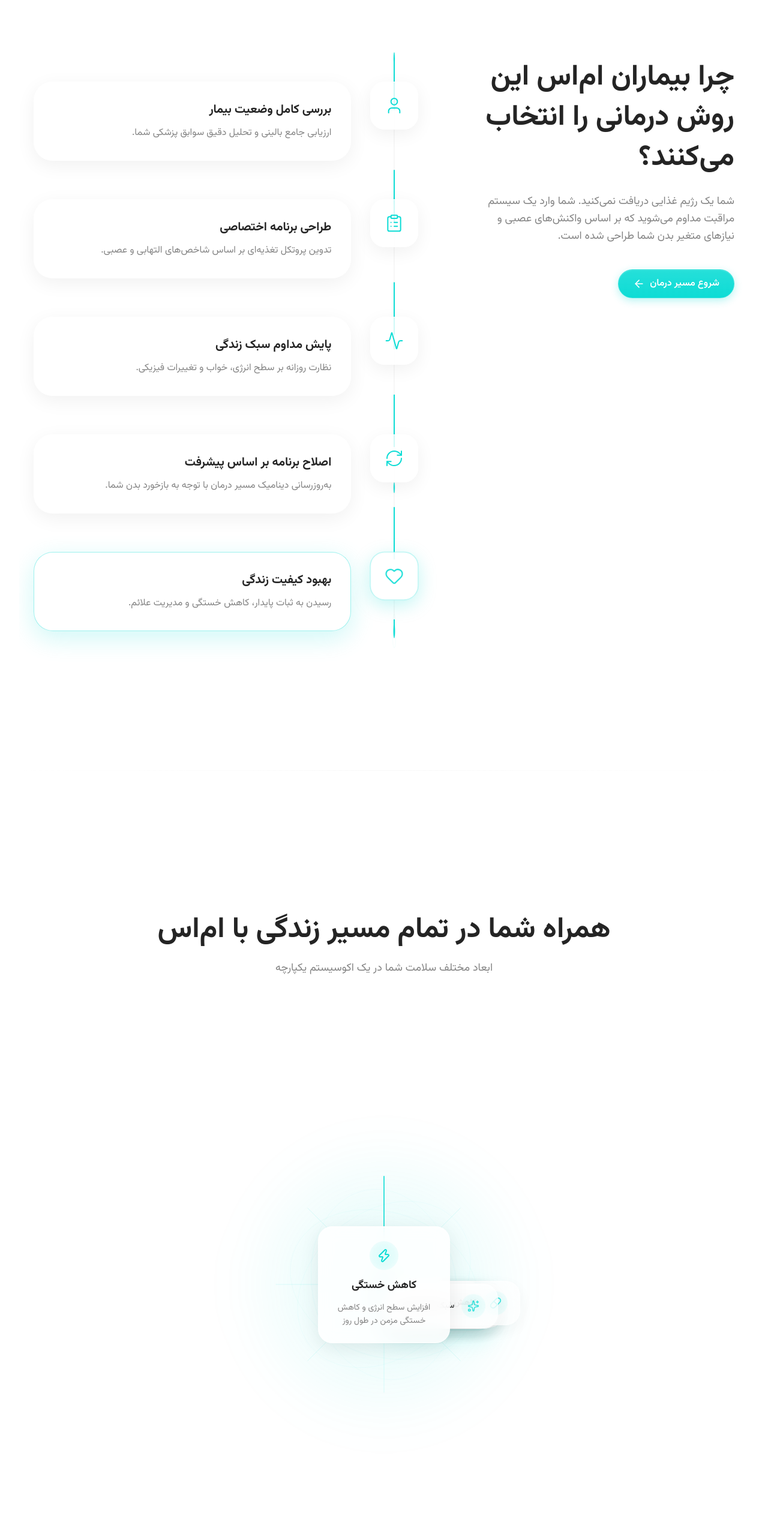
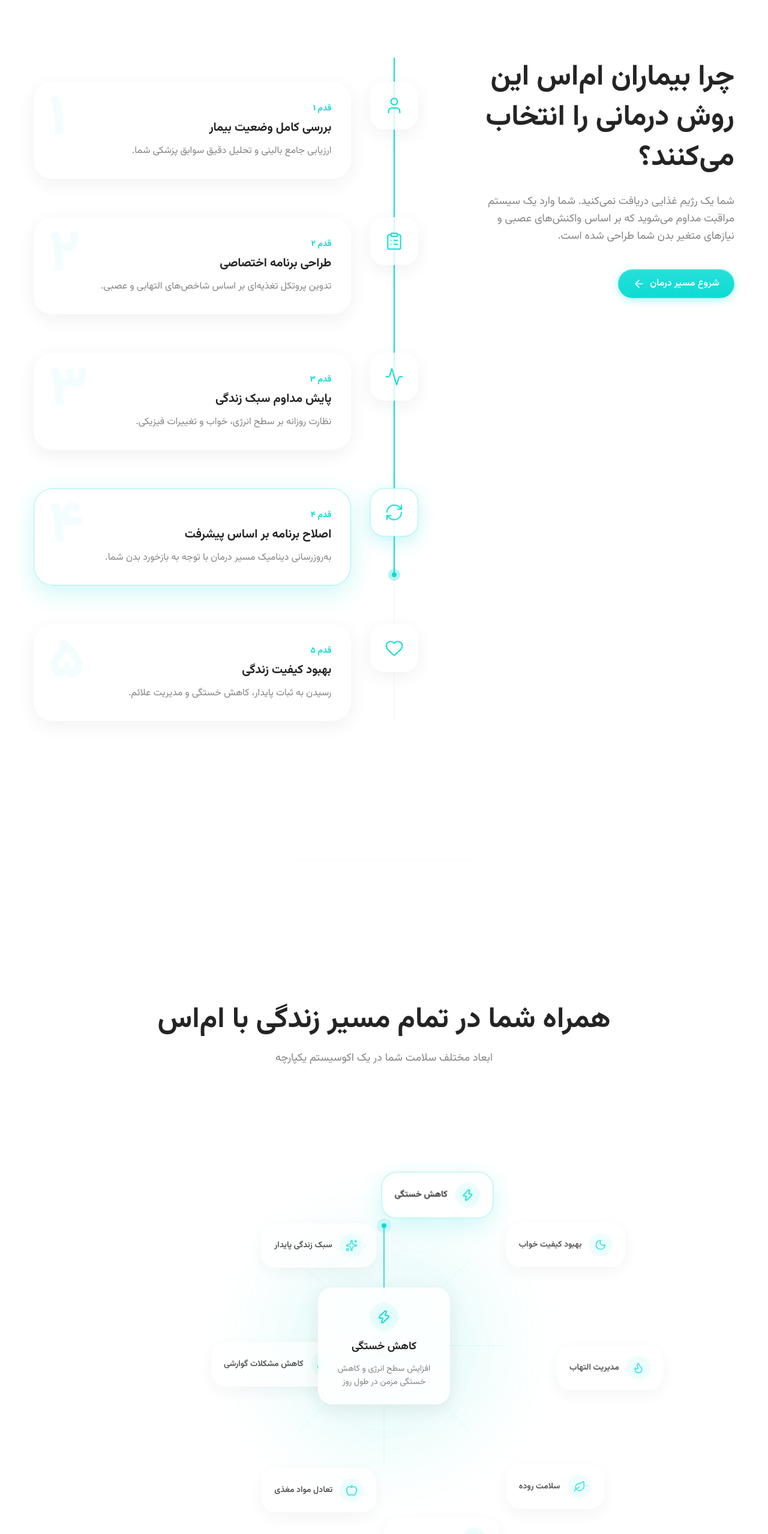
Before and after one commit to AmirShakibafar/SarvzadehPortfolio, a Next.js app: page / in a window 1280 px wide. Shown: the part 1000-3557 px from the top of the page at 60% size. Built offline with nearby package versions, Linux system fonts and the light colour scheme.

Commit message:
feat: worked a bit more on the overall design of the new sections

```diff
--- a/components/ms-care/dimensions-section/index.tsx
+++ b/components/ms-care/dimensions-section/index.tsx
@@ -95,29 +95,52 @@ export function DimensionsSection() {
       </div>
 
       {/* Desktop orbit hub */}
-      <div className="hidden lg:block relative w-full max-w-4xl aspect-square">
+      <div className="hidden lg:flex relative w-full max-w-[800px] aspect-square items-center justify-center">
+        {/* SVG Diagram scaling responsive container */}
+        <div className="absolute inset-0">
           <NeuralIllustration
             dimensions={CARE_DIMENSIONS}
             activeId={activeId}
             radius={ORBIT_RADIUS}
           />
+        </div>
 
-        <div className="relative w-full h-full">
-          {CARE_DIMENSIONS.map((item, index) => (
+        {/* Absolute Percentage-Mapped Card Layer */}
+        <div className="absolute inset-0 z-20 pointer-events-none">
+          {CARE_DIMENSIONS.map((item, index) => {
+            // Replicates the SVG polar math using CSS percentages.
+            // SVG line draws to radius 180 within a 500x500 box (180/500 = 36%).
+            const rad = (item.angle * Math.PI) / 180;
+            const left = `calc(50% + ${36 * Math.sin(rad)}%)`;
+            const top = `calc(50% - ${36 * Math.cos(rad)}%)`;
+
+            return (
+              <div
+                key={item.id}
+                className="absolute pointer-events-auto"
+                style={{
+                  left,
+                  top,
+                  transform: "translate(-50%, -50%)",
+                }}
+              >
                 <FloatingCard
-              key={item.id}
                   title={item.title}
                   icon={item.icon}
                   angle={item.angle}
-              radius={ORBIT_RADIUS}
+                  // Enforce a radius of 0 to disable internal translation in FloatingCard
+                  radius={0}
                   delay={item.delay}
                   index={index}
                   isActive={activeId === item.id}
                   onSelect={() => setActiveId(item.id)}
                 />
-          ))}
+              </div>
+            );
+          })}
         </div>
 
+        {/* Center Details */}
         <div className="absolute inset-0 flex items-center justify-center pointer-events-none z-30">
           <AnimatePresence mode="wait">
             <motion.div
--- a/components/ms-care/dimensions-section/neural-illustration.tsx
+++ b/components/ms-care/dimensions-section/neural-illustration.tsx
@@ -27,8 +27,12 @@ export function NeuralIllustration({
   radius = ORBIT_RADIUS,
 }: NeuralIllustrationProps) {
   const prefersReducedMotion = useReducedMotion();
-  const center = 250;
-  const svgRadius = (radius / ORBIT_RADIUS) * 180;
+
+  // Dynamically calculate the SVG viewbox size based on the exact radius prop.
+  // This ensures the SVG line length in pixels matches the CSS translation in FloatingCards.
+  const padding = 60;
+  const size = (radius + padding) * 2;
+  const center = size / 2;
 
   return (
     <motion.div
@@ -36,50 +40,52 @@ export function NeuralIllustration({
       whileInView={{ opacity: 1, scale: 1 }}
       viewport={{ once: true }}
       transition={{ duration: 1.5, ease: "easeOut" }}
-      className="absolute inset-0 m-auto w-[280px] h-[280px] lg:w-[500px] lg:h-[500px] flex items-center justify-center pointer-events-none"
+      className="absolute inset-0 m-auto flex items-center justify-center pointer-events-none"
+      style={{ width: size, height: size }}
     >
       <div className="absolute inset-0 bg-[radial-gradient(circle_at_center,color-mix(in_oklab,var(--color-primary)_15%,transparent)_0%,transparent_70%)] rounded-full blur-2xl" />
       <div className="absolute inset-[15%] bg-[radial-gradient(circle_at_center,rgba(255,255,255,0.4)_0%,transparent_60%)] rounded-full blur-xl" />
 
       <svg
-        viewBox="0 0 500 500"
-        className="w-full h-full absolute inset-0"
+        viewBox={`0 0 ${size} ${size}`}
+        className="w-full h-full absolute inset-0 overflow-visible"
       >
         {!prefersReducedMotion && (
           <motion.g
             animate={{ rotate: 360 }}
             transition={{ duration: 120, repeat: Infinity, ease: "linear" }}
-            style={{ transformOrigin: "250px 250px" }}
+            style={{ transformOrigin: `${center}px ${center}px` }}
           >
             {[0, 60, 120].map((offset) => (
               <ellipse
                 key={offset}
-                cx="250"
-                cy="250"
-                rx="160"
-                ry="120"
+                cx={center}
+                cy={center}
+                rx={radius * 0.9}
+                ry={radius * 0.7}
                 fill="none"
                 stroke="var(--color-primary)"
                 strokeWidth="0.5"
                 strokeOpacity="0.08"
-                transform={`rotate(${offset} 250 250)`}
+                transform={`rotate(${offset} ${center} ${center})`}
               />
             ))}
           </motion.g>
         )}
 
         {dimensions.map((dim) => {
-          const end = polarToCartesian(center, svgRadius, dim.angle);
+          const end = polarToCartesian(center, radius, dim.angle);
           const isActive = dim.id === activeId;
 
           return (
+            <g key={dim.id}>
+              {/* Base track: faintly visible background line */}
               <motion.path
-              key={dim.id}
                 d={`M ${center} ${center} L ${end.x} ${end.y}`}
                 fill="none"
                 stroke="var(--color-primary)"
-              strokeWidth={isActive ? 2 : 1}
-              strokeOpacity={isActive ? 0.8 : 0.12}
+                strokeWidth="1"
+                strokeOpacity="0.12"
                 strokeLinecap="round"
                 initial={prefersReducedMotion ? false : { pathLength: 0 }}
                 animate={{ pathLength: 1 }}
@@ -89,9 +95,61 @@ export function NeuralIllustration({
                   ease: "easeOut",
                 }}
               />
+
+              {/* Active highlight: draws to the target when active */}
+              <motion.path
+                d={`M ${center} ${center} L ${end.x} ${end.y}`}
+                fill="none"
+                stroke="var(--color-primary)"
+                strokeWidth="2"
+                strokeOpacity="0.8"
+                strokeLinecap="round"
+                initial={prefersReducedMotion ? false : { pathLength: 0 }}
+                animate={{ pathLength: isActive ? 1 : 0 }}
+                transition={{
+                  duration: prefersReducedMotion ? 0 : 0.4,
+                  ease: "easeInOut",
+                }}
+              />
+
+              {/* End node anchor point */}
+              <motion.circle
+                cx={end.x}
+                cy={end.y}
+                r="4"
+                fill="var(--color-primary)"
+                initial={{ scale: 0, opacity: 0 }}
+                animate={{
+                  scale: isActive ? 1 : 0,
+                  opacity: isActive ? 1 : 0,
+                }}
+                transition={{
+                  duration: prefersReducedMotion ? 0 : 0.2,
+                  delay: isActive && !prefersReducedMotion ? 0.3 : 0,
+                }}
+              />
+
+              {/* End node glow */}
+              <motion.circle
+                cx={end.x}
+                cy={end.y}
+                r="12"
+                fill="var(--color-primary)"
+                initial={{ scale: 0, opacity: 0 }}
+                animate={{
+                  scale: isActive ? 1 : 0,
+                  opacity: isActive ? 0.15 : 0,
+                }}
+                transition={{
+                  duration: prefersReducedMotion ? 0 : 0.3,
+                  delay: isActive && !prefersReducedMotion ? 0.3 : 0,
+                }}
+              />
+            </g>
           );
         })}
 
+        {/* Start nodes / central hub */}
         <circle
           cx={center}
           cy={center}
--- a/components/ms-care/journey-section/animated-path.tsx
+++ b/components/ms-care/journey-section/animated-path.tsx
@@ -1,89 +1,37 @@
 "use client";
 
-import { motion, MotionValue } from "framer-motion";
+import { motion, MotionValue, useTransform } from "framer-motion";
 
 interface AnimatedPathProps {
   pathLength: MotionValue<number>;
-  stepCount: number;
-  activeIndex: number;
+  // These can now be safely removed from the parent component as well
+  stepCount?: number;
+  activeIndex?: number;
 }
 
-export function AnimatedPath({
-  pathLength,
-  stepCount,
-  activeIndex,
-}: AnimatedPathProps) {
-  const stepPositions = Array.from({ length: stepCount }, (_, i) =>
-    stepCount > 1 ? (i / (stepCount - 1)) * 100 : 50,
-  );
+export function AnimatedPath({ pathLength }: AnimatedPathProps) {
+  // Maps the 0-1 pathLength to 0%-100% for the moving tip
+  const tipPosition = useTransform(pathLength, [0, 1], ["0%", "100%"]);
 
   return (
-    <>
-      <div className="absolute top-0 bottom-0 right-[39px] w-[2px] bg-border/40" />
-      <svg
-        className="absolute top-0 bottom-0 right-[38px] w-[4px] h-full overflow-visible"
-        viewBox="0 0 4 100"
-        preserveAspectRatio="none"
+    <div className="absolute top-0 bottom-0 right-[38px] w-[4px]">
+      {/* Base Track */}
+      <div className="absolute inset-y-0 left-[1px] right-[1px] bg-border/40 rounded-full" />
+
+      {/* Animated Active Track */}
+      <motion.div
+        className="absolute top-0 bottom-0 left-[1px] right-[1px] bg-primary origin-top rounded-full"
+        style={{ scaleY: pathLength }}
+      />
+
+      {/* Dynamic Tip (Head of the line) - Provides a clear moving end point */}
+      <motion.div
+        className="absolute left-1/2 -translate-x-1/2 -translate-y-1/2 z-20 pointer-events-none"
+        style={{ top: tipPosition }}
       >
-        <motion.line
-          x1="2"
-          y1="0"
-          x2="2"
-          y2="100"
-          stroke="var(--color-primary)"
-          strokeWidth="2"
-          vectorEffect="non-scaling-stroke"
-          style={{ pathLength }}
-        />
-        {stepPositions.map((y, index) => (
-          <StepNode
-            key={index}
-            cy={y}
-            isActive={index <= activeIndex}
-            isCurrent={index === activeIndex}
-          />
-        ))}
-      </svg>
-    </>
+        <div className="w-[8px] h-[8px] rounded-full bg-primary" />
+        <div className="absolute inset-0 rounded-full bg-primary opacity-30 scale-[2.5]" />
+      </motion.div>
+    </div>
   );
 }
-
-function StepNode({
-  cy,
-  isActive,
-  isCurrent,
-}: {
-  cy: number;
-  isActive: boolean;
-  isCurrent: boolean;
-}) {
-  const r = isCurrent ? 1.2 : 0.9;
-
-  return (
-    <g>
-      <circle
-        cx="2"
-        cy={cy}
-        r={r}
-        fill={isActive ? "var(--color-primary)" : "var(--color-background)"}
-        stroke={isActive ? "var(--color-primary)" : "var(--color-border)"}
-        strokeWidth="0.4"
-        vectorEffect="non-scaling-stroke"
-      />
-      {isCurrent && (
-        <motion.circle
-          cx="2"
-          cy={cy}
-          r={r}
-          fill="none"
-          stroke="var(--color-primary)"
-          strokeWidth="0.3"
-          vectorEffect="non-scaling-stroke"
-          initial={{ scale: 1, opacity: 0.6 }}
-          animate={{ scale: 3, opacity: 0 }}
-          transition={{ duration: 1.5, repeat: Infinity, ease: "easeOut" }}
-        />
-      )}
-    </g>
-  );
-}
--- a/components/ms-care/journey-section/journey-step.tsx
+++ b/components/ms-care/journey-section/journey-step.tsx
@@ -21,6 +21,9 @@ export function JourneyStep({
   isActive,
 }: JourneyStepProps) {
   const prefersReducedMotion = useReducedMotion();
+
+  // Convert the numeric index to a Persian string (۱, ۲, ۳, etc.)
+  const persianStepNumber = (index + 1).toLocaleString("fa-IR");
 
   return (
     <motion.div
@@ -56,10 +59,11 @@ export function JourneyStep({
           <Icon className="w-8 h-8 text-primary" strokeWidth={1.5} />
         </motion.div>
       </div>
+
       <GlassCard
         intensity="heavy"
         className={cn(
-          "flex-1 p-8 rounded-[32px] transition-all duration-500",
+          "flex-1 p-8 rounded-[32px] transition-all duration-500 relative overflow-hidden",
           "bg-white/80 border-white/60",
           "shadow-[0_8px_32px_rgba(0,0,0,0.06),inset_0_1px_1px_rgba(255,255,255,0.7)]",
           isActive &&
@@ -67,8 +71,18 @@ export function JourneyStep({
           !isActive && "hover:shadow-[0_12px_40px_rgba(0,0,0,0.08)]",
         )}
       >
-        <h3 className="text-xl font-bold text-foreground mb-3">{title}</h3>
-        <p className="text-muted-foreground leading-relaxed">{text}</p>
+        {/* Big Background Number */}
+        <div className="absolute top-4 left-6 text-8xl font-black text-primary/5 select-none pointer-events-none">
+          {persianStepNumber}
+        </div>
+
+        <div className="relative z-10">
+          <span className="inline-block text-sm font-bold text-primary mb-2">
+            قدم {persianStepNumber}
+          </span>
+          <h3 className="text-xl font-bold text-foreground mb-3">{title}</h3>
+          <p className="text-muted-foreground leading-relaxed">{text}</p>
+        </div>
       </GlassCard>
     </motion.div>
   );
```
Also changed, not shown: components/ms-care/journey-section/index.tsx (+20 -5 lines). Lines whose indentation alone changed are shown as unchanged.
